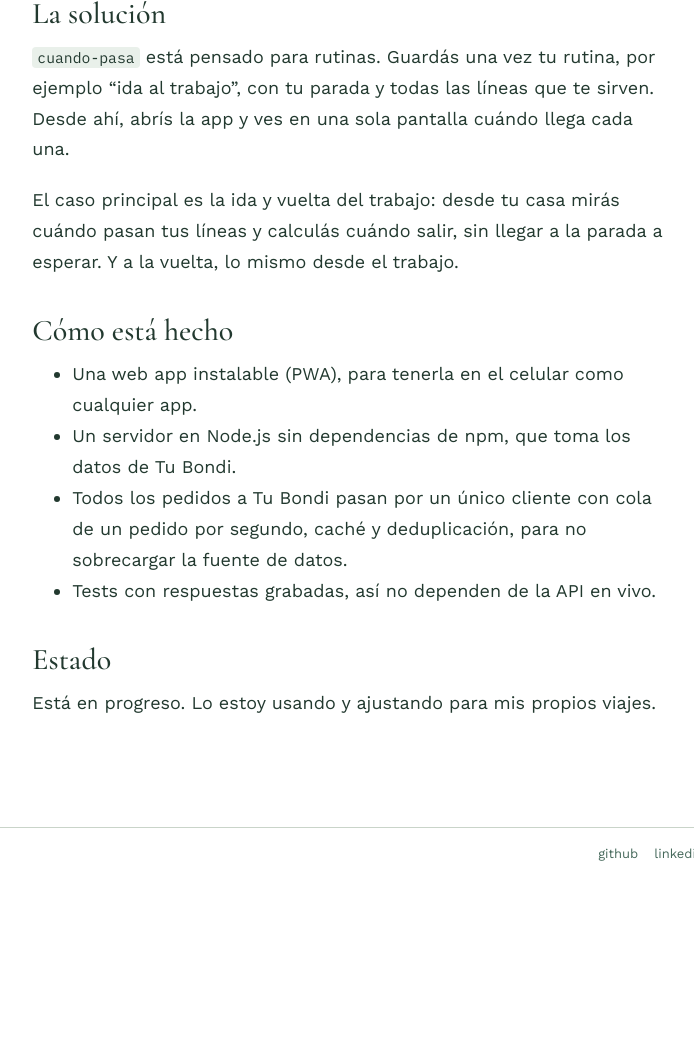
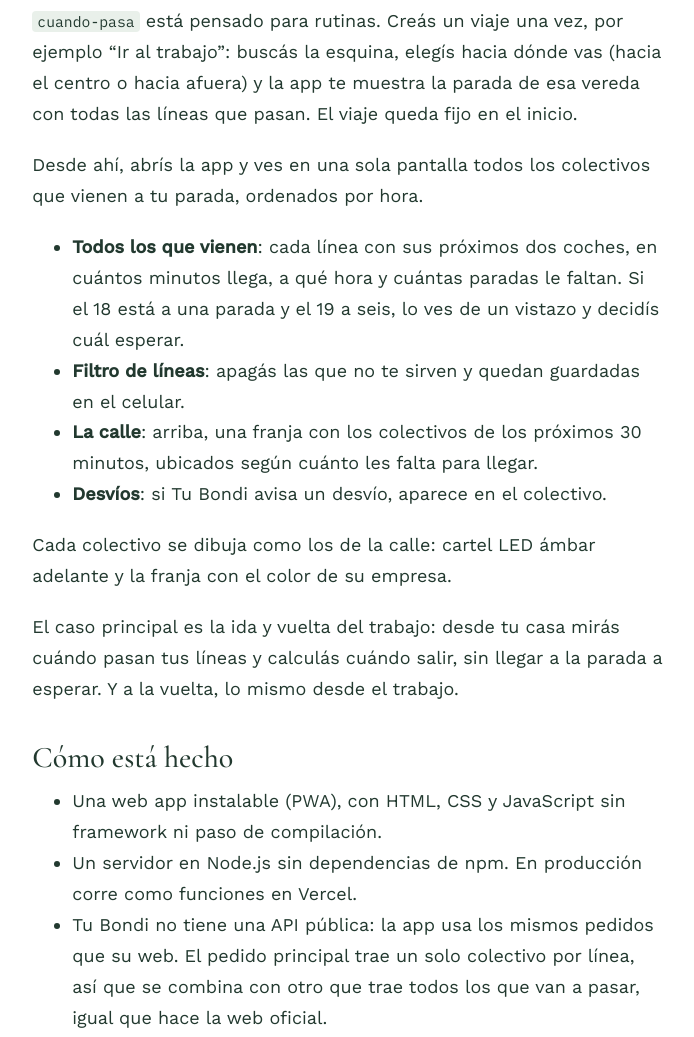
Before and after one commit to 9gustin/9gustin-site, an Astro site: page /proyectos/cuando-pasa in a window 1280 px wide. Shown: the part 853-1890 px from the top of the page, without its empty margins (528-1222 px from the left). Before the commit the page ends 1750 px from the top, so only its background shows below. Built offline with nearby package versions, Linux system fonts and the light colour scheme; Astro itself is replaced by a stand-in of ours.

Commit message:
Actualiza cuando-pasa: ya no está en progreso
Viajes, todos los colectivos de cada línea, filtro, la calle y diseño de colectivos.

Co-Authored-By: Claude Opus 5.5 <noreply@anthropic.com>

```diff
--- a/src/content/proyectos/cuando-pasa.md
+++ b/src/content/proyectos/cuando-pasa.md
@@ -3,8 +3,7 @@ titulo: cuando-pasa
 resumen: Tus colectivos de todos los días en un solo lugar, para saber cuándo salir de casa.
 fecha: 2026-11-13
 orden: 1
-enProgreso: true
-stack: [Node.js, SQLite, PWA, JavaScript]
+stack: [Node.js, JavaScript, PWA, Vercel]
 repo: https://github.com/9gustin/cuando-pasa
 sitio: https://cuando-pasa.vercel.app
 planta:
@@ -26,17 +25,25 @@ Las dos están hechas para explorar. Pero el viaje de todos los días no se expl
 
 ## La solución
 
-`cuando-pasa` está pensado para rutinas. Guardás una vez tu rutina, por ejemplo "ida al trabajo", con tu parada y todas las líneas que te sirven. Desde ahí, abrís la app y ves en una sola pantalla cuándo llega cada una.
+`cuando-pasa` está pensado para rutinas. Creás un viaje una vez, por ejemplo "Ir al trabajo": buscás la esquina, elegís hacia dónde vas (hacia el centro o hacia afuera) y la app te muestra la parada de esa vereda con todas las líneas que pasan. El viaje queda fijo en el inicio.
+
+Desde ahí, abrís la app y ves en una sola pantalla todos los colectivos que vienen a tu parada, ordenados por hora.
+
+- **Todos los que vienen**: cada línea con sus próximos dos coches, en cuántos minutos llega, a qué hora y cuántas paradas le faltan. Si el 18 está a una parada y el 19 a seis, lo ves de un vistazo y decidís cuál esperar.
+- **Filtro de líneas**: apagás las que no te sirven y quedan guardadas en el celular.
+- **La calle**: arriba, una franja con los colectivos de los próximos 30 minutos, ubicados según cuánto les falta para llegar.
+- **Desvíos**: si Tu Bondi avisa un desvío, aparece en el colectivo.
+
+Cada colectivo se dibuja como los de la calle: cartel LED ámbar adelante y la franja con el color de su empresa.
 
 El caso principal es la ida y vuelta del trabajo: desde tu casa mirás cuándo pasan tus líneas y calculás cuándo salir, sin llegar a la parada a esperar. Y a la vuelta, lo mismo desde el trabajo.
 
 ## Cómo está hecho
 
-- Una web app instalable (PWA), para tenerla en el celular como cualquier app.
-- Un servidor en Node.js sin dependencias de npm, que toma los datos de Tu Bondi.
+- Una web app instalable (PWA), con HTML, CSS y JavaScript sin framework ni paso de compilación.
+- Un servidor en Node.js sin dependencias de npm. En producción corre como funciones en Vercel.
+- Tu Bondi no tiene una API pública: la app usa los mismos pedidos que su web. El pedido principal trae un solo colectivo por línea, así que se combina con otro que trae todos los que van a pasar, igual que hace la web oficial.
 - Todos los pedidos a Tu Bondi pasan por un único cliente con cola de un pedido por segundo, caché y deduplicación, para no sobrecargar la fuente de datos.
-- Tests con respuestas grabadas, así no dependen de la API en vivo.
-
-## Estado
-
-Está en progreso. Lo estoy usando y ajustando para mis propios viajes.
+- Las paradas que faltan hoy se estiman por distancia. En el repo hay una versión del servidor con SQLite que aprende el orden real de las paradas: el mismo coche aparece en varias paradas con distinta hora estimada, y eso da el orden.
+- Tests con respuestas reales grabadas, así no dependen de la API en vivo.
+- Lo armé con agentes de IA. Con Claude Opus investigué cómo funciona Tu Bondi y escribí el spec, el plan de desarrollo y el diseño. Después Claude Sonnet implementó el plan etapa por etapa, frenando al final de cada una para que yo revisara.
```
